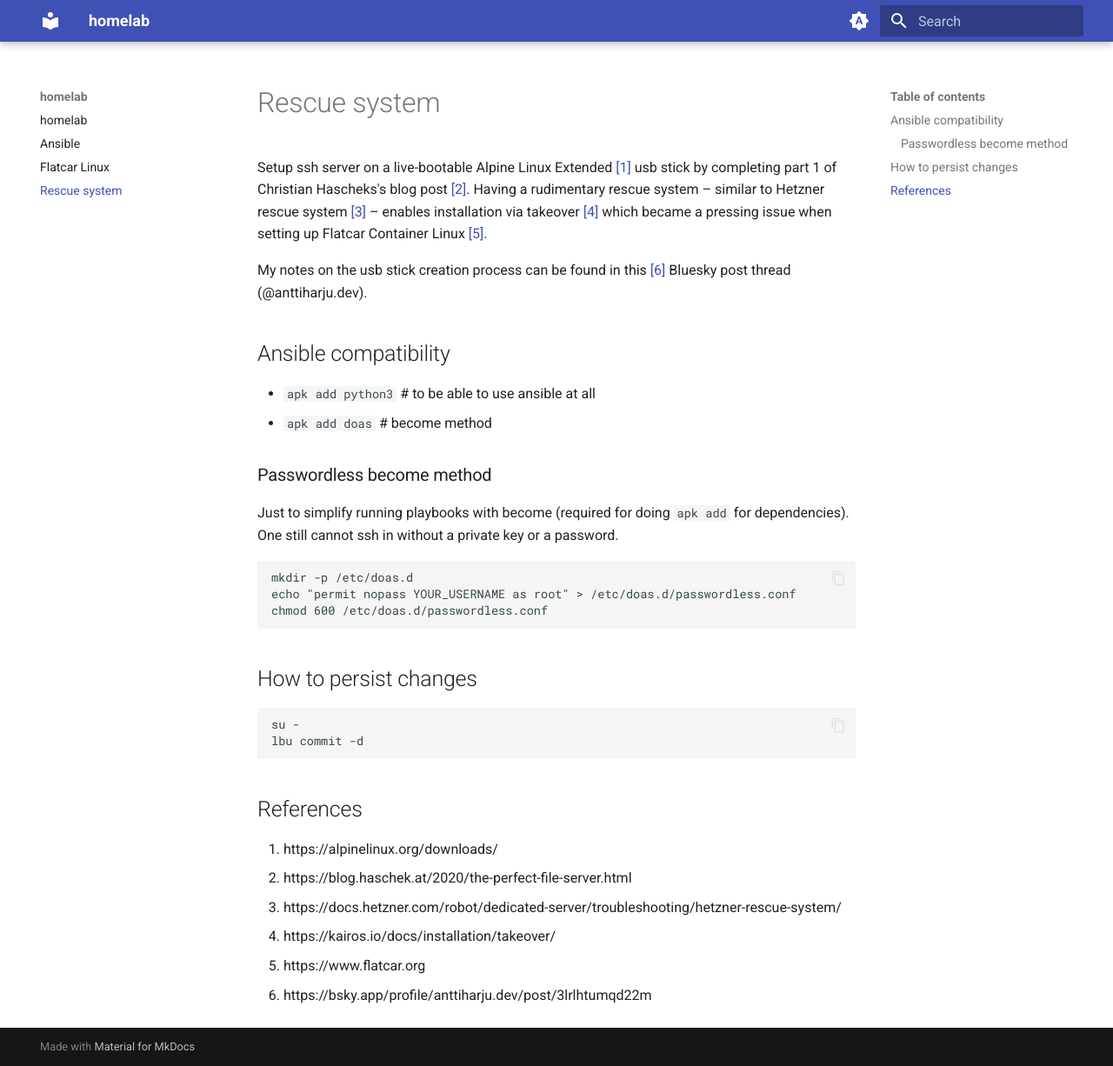
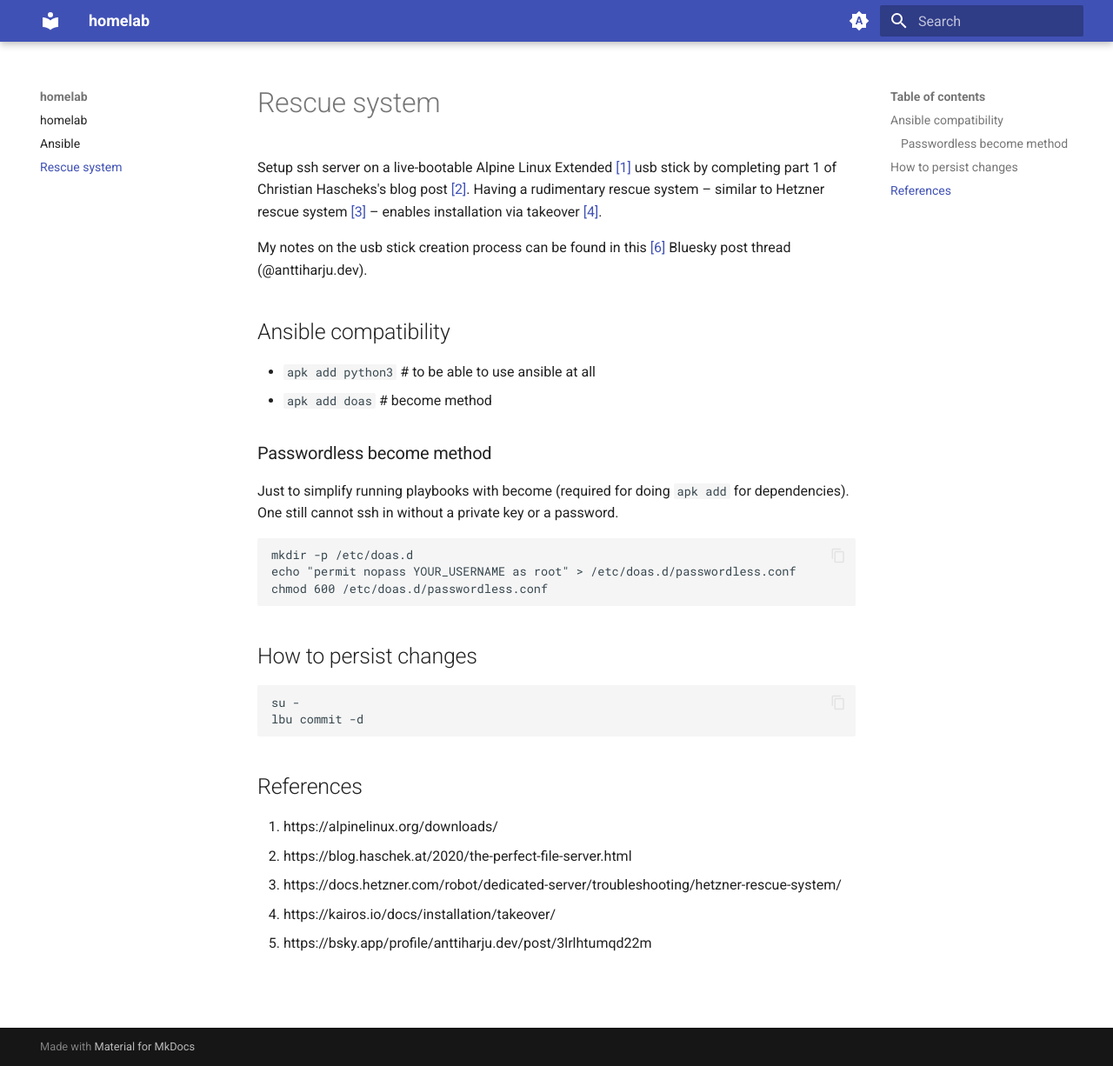
Before and after one commit to anttiharju/homelab, an MkDocs documentation site: the page built from docs/rescue.md, in a window 1280 px wide and 1226 px high. Shown: the whole window at 87% size. Built offline with MkDocs 1.6.1 and Material for MkDocs 9.7.7, drawn with Linux system fonts in a browser that asks for light colours.

Commit message:
Abandon Flatcar Linux to try Bottlerocket first

```diff
--- a/docs/rescue.md
+++ b/docs/rescue.md
@@ -1,6 +1,6 @@
 # Rescue system
 
-Setup ssh server on a live-bootable Alpine Linux Extended [\[1\]](https://alpinelinux.org/downloads/) usb stick by completing part 1 of Christian Hascheks's blog post [\[2\]](https://blog.haschek.at/2020/the-perfect-file-server.html). Having a rudimentary rescue system – similar to Hetzner rescue system [\[3\]](https://docs.hetzner.com/robot/dedicated-server/troubleshooting/hetzner-rescue-system/) – enables installation via takeover [\[4\]](https://kairos.io/docs/installation/takeover/) which became a pressing issue when setting up Flatcar Container Linux [\[5\]](https://www.flatcar.org).
+Setup ssh server on a live-bootable Alpine Linux Extended [\[1\]](https://alpinelinux.org/downloads/) usb stick by completing part 1 of Christian Hascheks's blog post [\[2\]](https://blog.haschek.at/2020/the-perfect-file-server.html). Having a rudimentary rescue system – similar to Hetzner rescue system [\[3\]](https://docs.hetzner.com/robot/dedicated-server/troubleshooting/hetzner-rescue-system/) – enables installation via takeover [\[4\]](https://kairos.io/docs/installation/takeover/).
 
 My notes on the usb stick creation process can be found in this [\[6\]](https://bsky.app/profile/anttiharju.dev/post/3lrlhtumqd22m) Bluesky post thread (@anttiharju.dev).
 
```
Also changed, not shown: other parts of docs/rescue.md (+1 -2 lines), docs/README.md (+1 -2 lines), docs/flatcar.md (deleted, +0 -15 lines), 1 other file.
